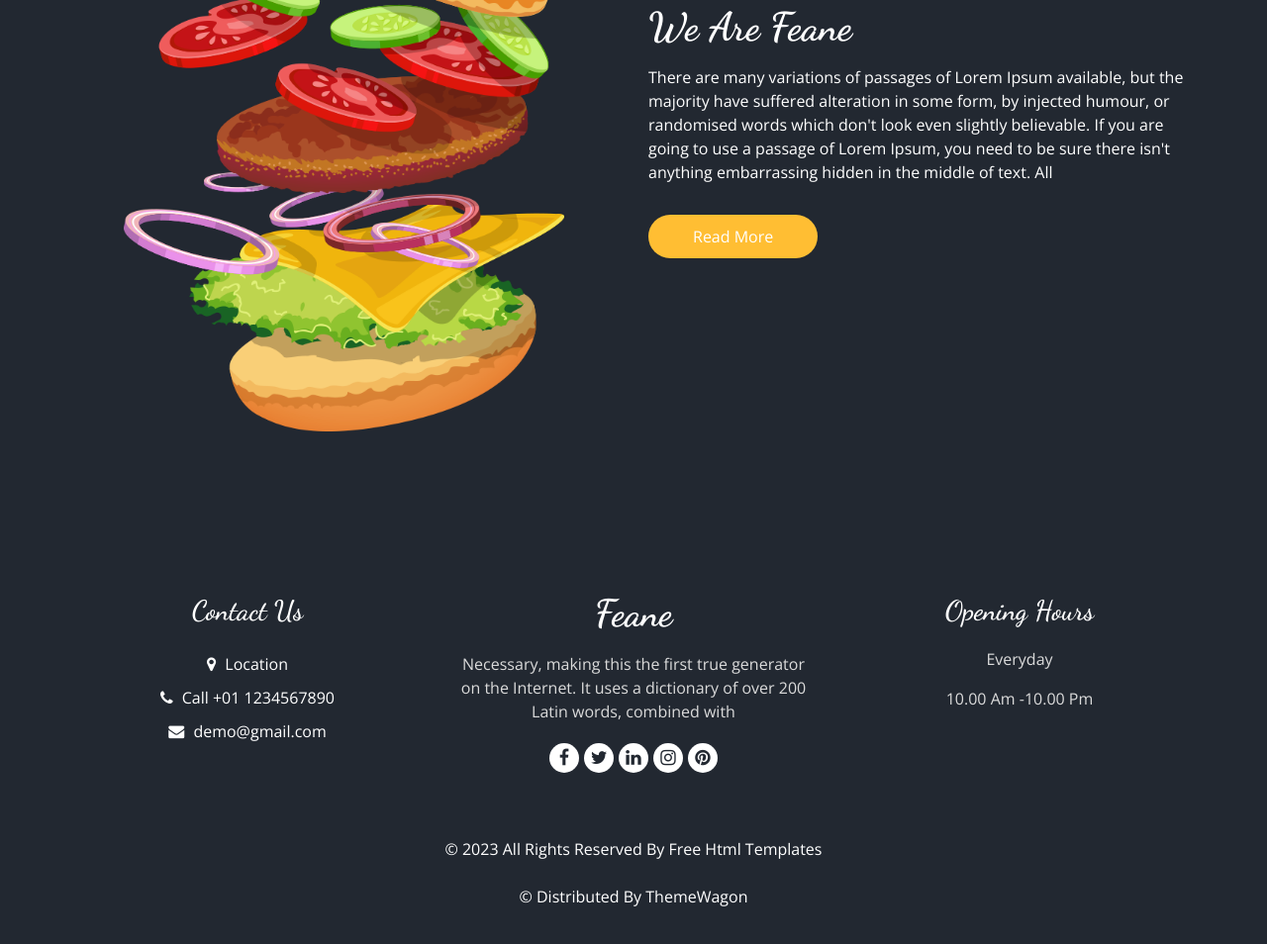
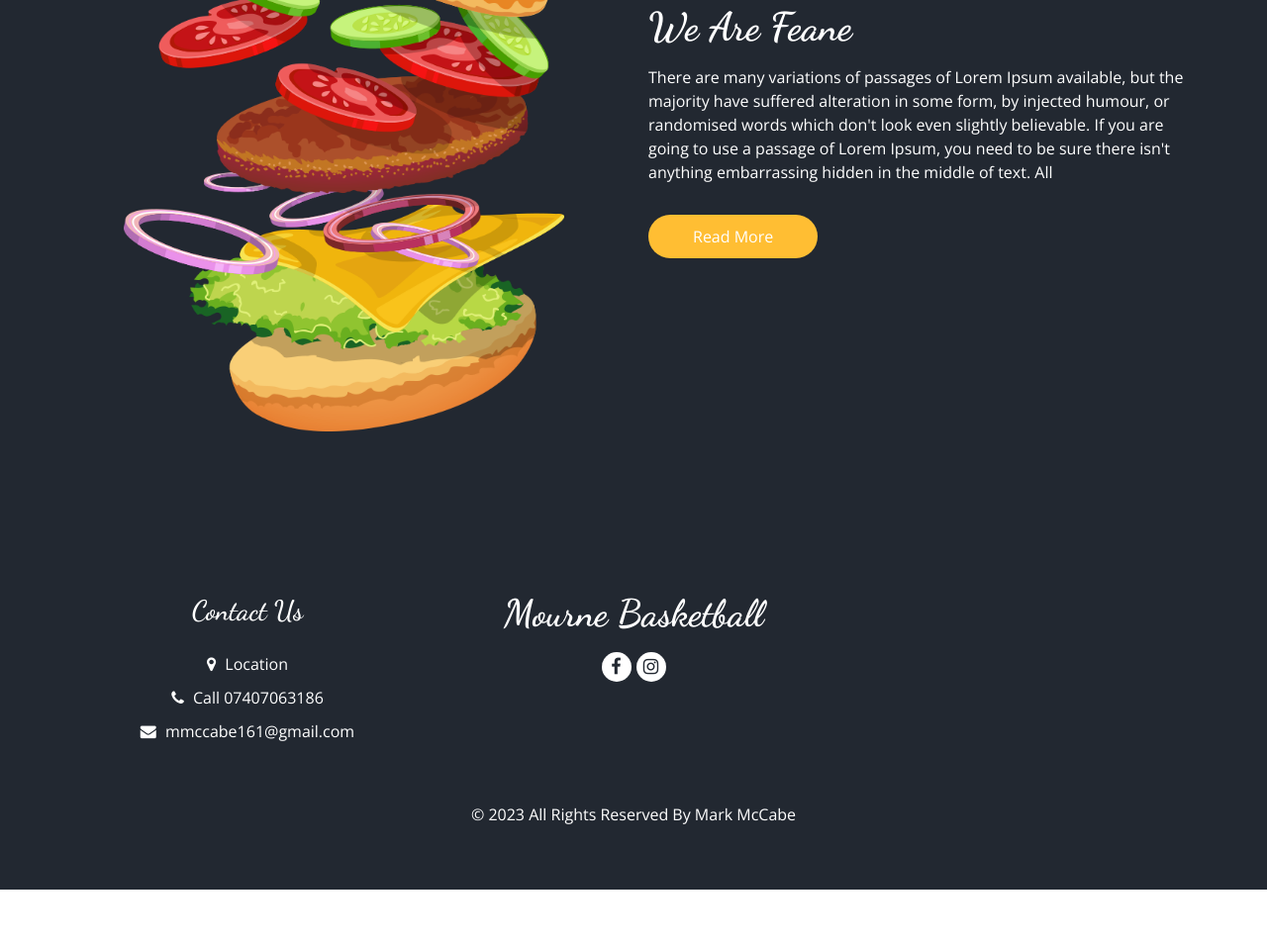
Before and after one commit to michaelmccabe161/mournebasketballsite, a plain HTML site: page about.html in a window 1280 px wide. Shown: the part 350-1304 px from the top of the page at 99% size. After the commit the page ends 1249 px from the top, so only its background shows below. Drawn offline with nearby package versions, Linux system fonts and the light colour scheme; some packages are replaced by stand-ins of ours.

Commit message:
fixed footer

```diff
--- a/about.html
+++ b/about.html
@@ -177,6 +177,7 @@
   <!-- end about section -->
 
   <!-- footer section -->
+ <!-- footer section -->
  <footer class="footer_section">
   <div class="container">
     <div class="row">
@@ -195,13 +196,13 @@
             <a href="">
               <i class="fa fa-phone" aria-hidden="true"></i>
               <span>
-                  Call +01 1234567890
+                Call 07407063186
               </span>
             </a>
-              <a href="">
+            <a href="mailto:mmccabe161@gmail.com">
               <i class="fa fa-envelope" aria-hidden="true"></i>
               <span>
-                  demo@gmail.com
+                mmccabe161@gmail.com
               </span>
             </a>
           </div>
@@ -210,48 +211,24 @@
       <div class="col-md-4 footer-col">
         <div class="footer_detail">
           <a href="" class="footer-logo">
-              Feane
+            Mourne Basketball
           </a>
-            <p>
-              Necessary, making this the first true generator on the Internet. It uses a dictionary of over 200 Latin words, combined with
-            </p>
           <div class="footer_social">
             <a href="">
               <i class="fa fa-facebook" aria-hidden="true"></i>
             </a>
-              <a href="">
-                <i class="fa fa-twitter" aria-hidden="true"></i>
-              </a>
-              <a href="">
-                <i class="fa fa-linkedin" aria-hidden="true"></i>
             </a>
             <a href="">
               <i class="fa fa-instagram" aria-hidden="true"></i>
             </a>
-              <a href="">
-                <i class="fa fa-pinterest" aria-hidden="true"></i>
-              </a>
           </div>
         </div>
-        </div>
-        <div class="col-md-4 footer-col">
-          <h4>
-            Opening Hours
-          </h4>
-          <p>
-            Everyday
-          </p>
-          <p>
-            10.00 Am -10.00 Pm
-          </p>
       </div>
     </div>
     <div class="footer-info">
       <p>
         &copy; <span id="displayYear"></span> All Rights Reserved By
-          <a href="https://html.design/">Free Html Templates</a><br><br>
-          &copy; <span id="displayYear"></span> Distributed By
-          <a href="https://themewagon.com/" target="_blank">ThemeWagon</a>
+        Mark McCabe<br><br>
       </p>
     </div>
   </div>
```
Also changed, not shown: book.html (+6 -29 lines), register.html (+6 -29 lines). Lines whose indentation alone changed are shown as unchanged.
